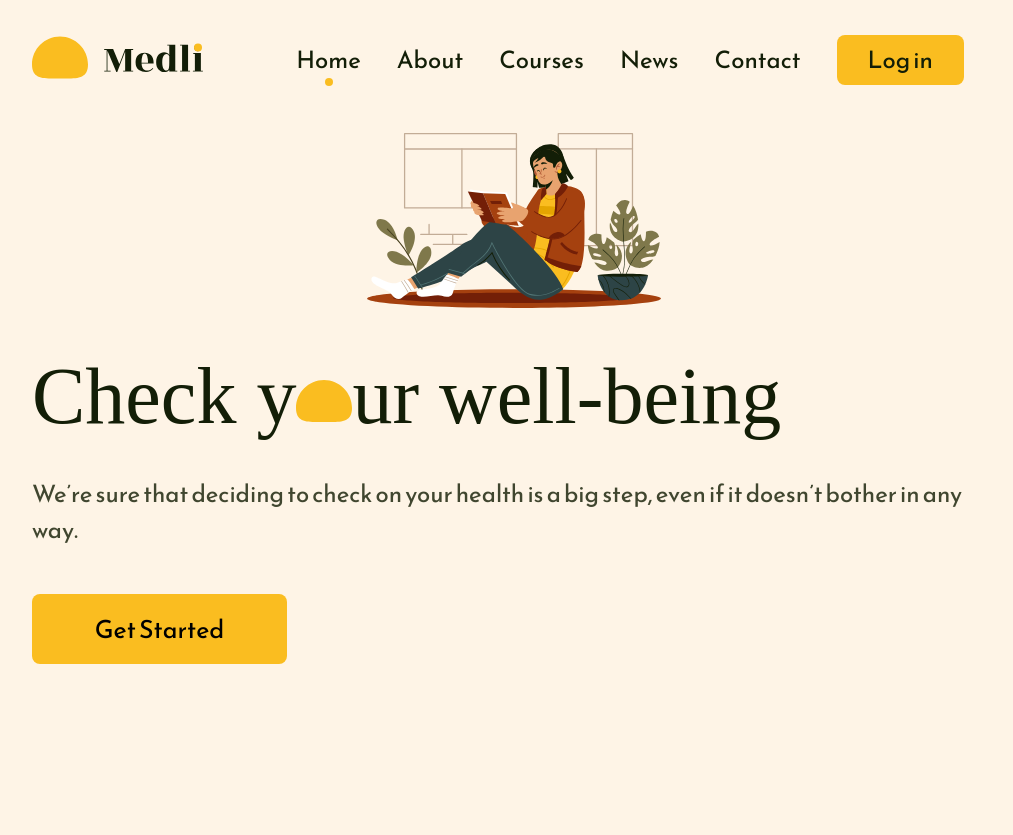
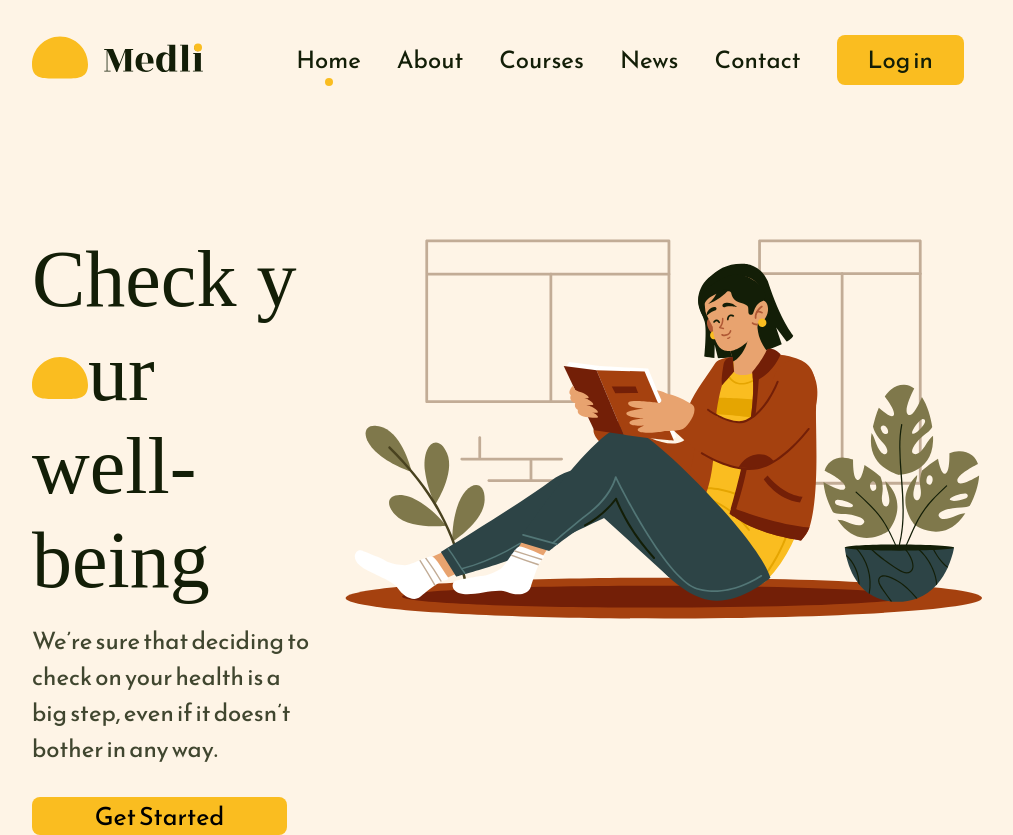
Before and after one commit to KrissDrawing/Medli, a React (Create React App) app: page / in a window 1280 px wide. Shown: the whole page, without its empty margins (133-1146 px from the left). Before the commit the page ends 800 px from the top, so only its background shows below. Built offline with nearby package versions, Linux system fonts and the light colour scheme; a web font is replaced by a local one.

Commit message:
Added desktop version of header

```diff
--- a/src/Components/Navigation/NavBar.js
+++ b/src/Components/Navigation/NavBar.js
@@ -9,6 +9,10 @@ const Wrapper = styled.nav`
   margin-bottom: 48px;
   display: flex;
   justify-content: space-between;
+
+  @media (min-width: ${({ theme }) => theme.screenSize.md}) {
+    margin-bottom: 148px;
+  }
 `;
 
 const BurgerButton = styled.button`
--- a/src/Sections/Hero.js
+++ b/src/Sections/Hero.js
@@ -11,6 +11,11 @@ const Wrapper = styled.section`
   flex-direction: column;
   align-items: center;
   margin-bottom: 64px;
+
+  @media (min-width: ${({ theme }) => theme.screenSize.md}) {
+    flex-direction: row-reverse;
+    height: 434px;
+  }
 `;
 
 const InfoWrapper = styled.div`
@@ -24,6 +29,11 @@ const Img = styled.img`
   width: 308px;
   height: 175px;
   margin-bottom: 42px;
+
+  @media (min-width: ${({ theme }) => theme.screenSize.md}) {
+    width: 667px;
+    height: 100%;
+  }
 `;
 const StyledParagraph = styled(Paragraph)`
   margin: 16px 0 30px 0;
```
